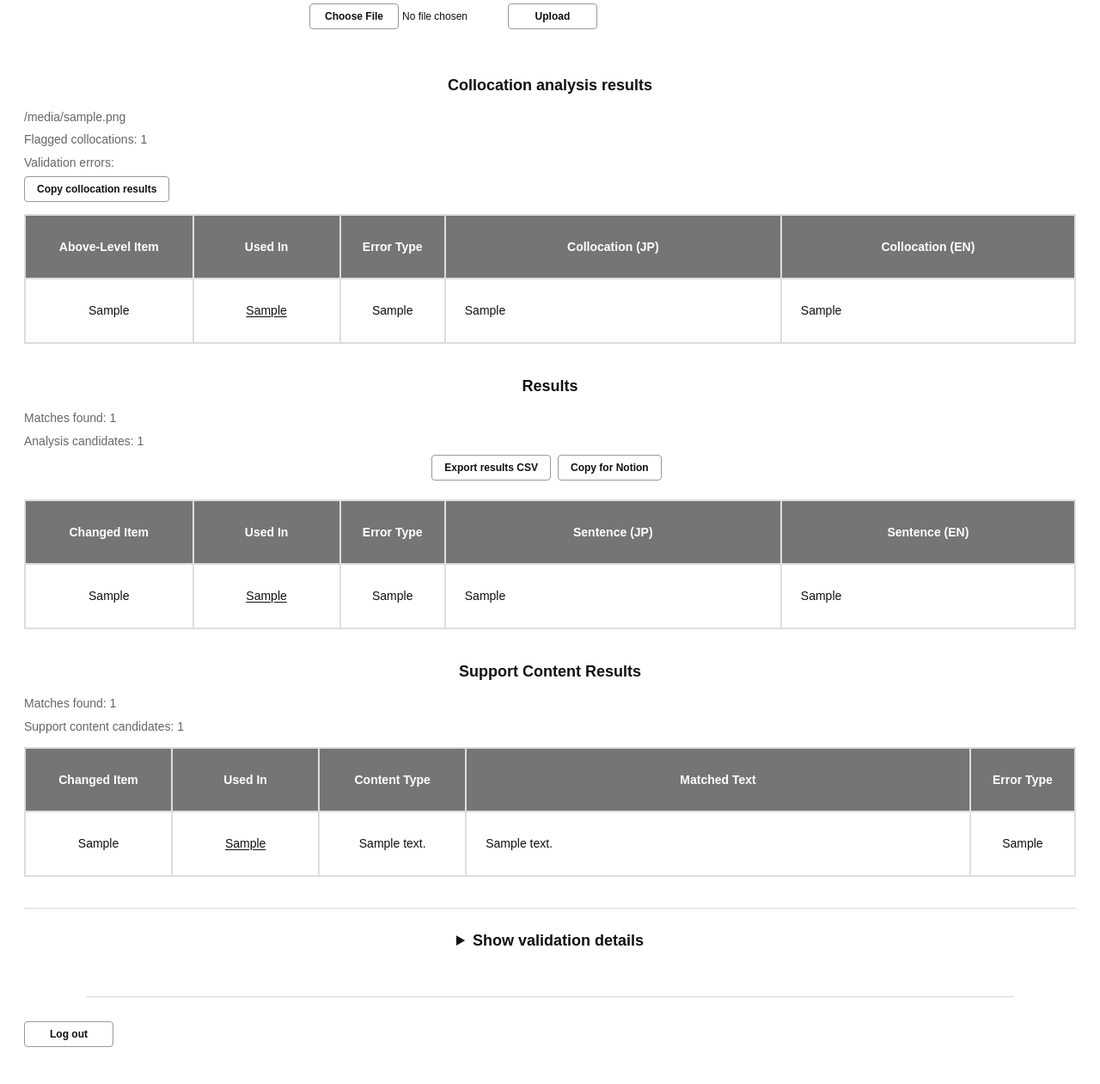
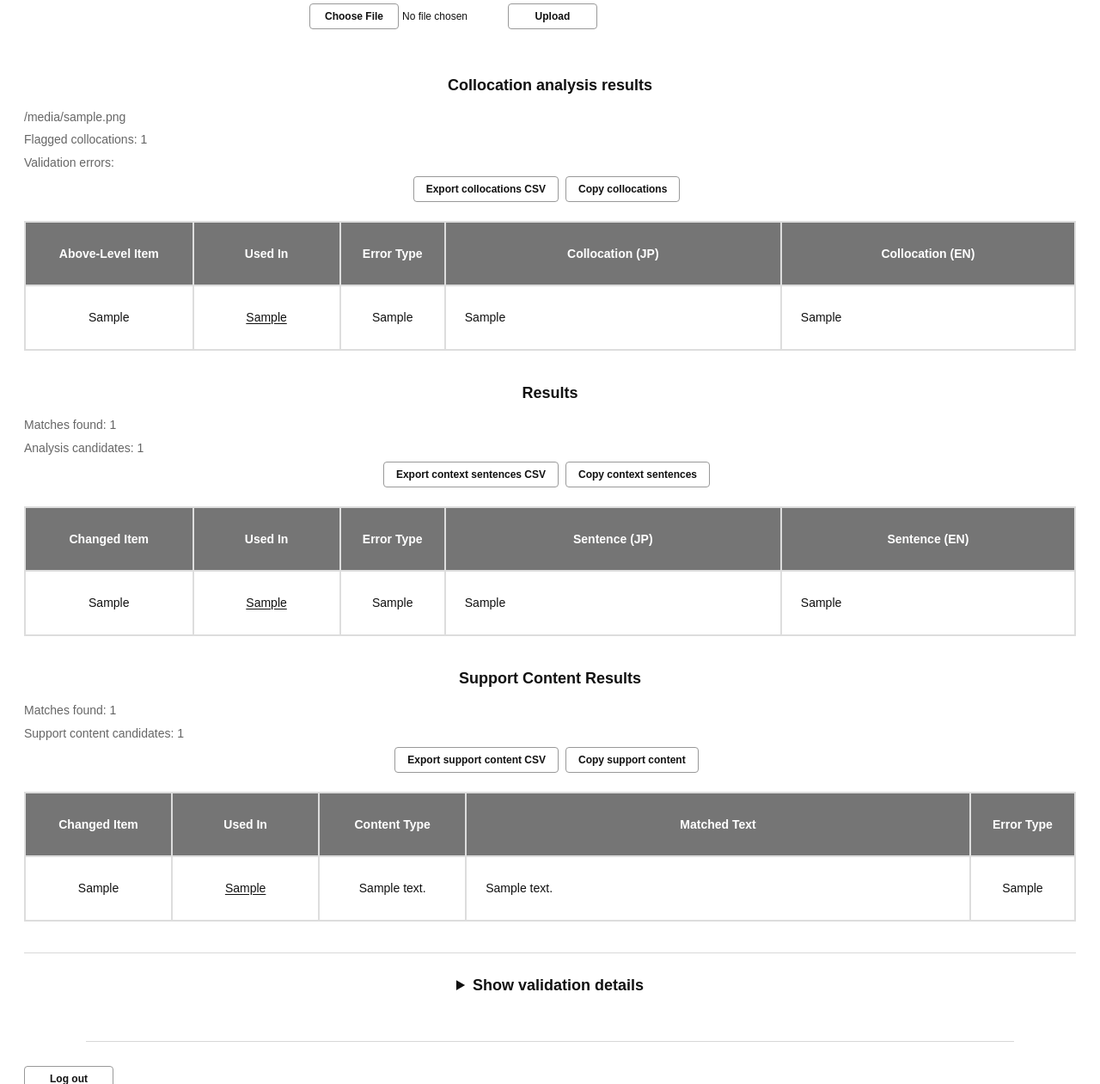
Before and after one commit to tofugukanae/wanikani-impact-checker, a FastAPI app: template templates/dashboard.html in a window 1280 px wide. Shown: the part 516-1777 px from the top of the page at 86% size. Before the commit the page ends 1734 px from the top, so only its background shows below. Run offline with FastAPI, Linux system fonts and the light colour scheme; the template is opened without the code that fills it: most values are stand-ins (such as "Sample title", 1, 10 or a date in 2020).

Commit message:
added export and copy buttons for each result

```diff
--- a/main.py
+++ b/main.py
@@ -10,7 +10,7 @@ from io import StringIO
 import requests
 from dotenv import load_dotenv
 from fastapi import FastAPI, Form, Request, UploadFile, File
-from fastapi.responses import HTMLResponse, RedirectResponse, FileResponse
+from fastapi.responses import HTMLResponse, RedirectResponse, FileResponse, Response
 from fastapi.templating import Jinja2Templates
 from sqlalchemy import create_engine, Column, Integer, String, Text
 from sqlalchemy.orm import declarative_base, sessionmaker
@@ -1425,6 +1425,52 @@ def build_analysis_results_tsv(results):
         ])
 
     return output.getvalue()
+
+
+def build_support_results_csv(results):
+    output = StringIO()
+    writer = csv.writer(output)
+
+    writer.writerow([
+        "changed_item",
+        "old_level",
+        "new_level",
+        "used_in_item",
+        "used_in_level",
+        "used_in_final_level",
+        "content_type",
+        "matched_text",
+        "result_type",
+        "confidence",
+        "review_note",
+        "admin_url",
+    ])
+
+    for result in results:
+        writer.writerow([
+            result.get("changed_characters", ""),
+            result.get("old_level", ""),
+            result.get("new_level", ""),
+            result.get("used_in_characters", ""),
+            result.get("used_in_level", ""),
+            result.get("used_in_final_level", ""),
+            result.get("content_type", ""),
+            result.get("matched_text", ""),
+            result.get("result_type", ""),
+            result.get("confidence", ""),
+            result.get("review_note", ""),
+            result.get("admin_url", ""),
+        ])
+
+    return output.getvalue()
+
+
+def csv_download_response(csv_text, filename):
+    return Response(
+        content=csv_text.encode("utf-8-sig"),
+        media_type="text/csv; charset=utf-8",
+        headers={"Content-Disposition": f'attachment; filename="{filename}"'},
+    )
 
 
 def pick_row_value(row, *fieldnames):
@@ -2099,6 +2145,54 @@ async def export_results(request: Request):
     )
 
 
+@app.post("/export-context-sentences")
+async def export_context_sentences(request: Request):
+    if not is_logged_in(request):
+        return RedirectResponse(url="/", status_code=303)
+
+    context = build_dashboard_context(request)
+
+    if not context["analysis_results"]:
+        return RedirectResponse(url="/dashboard", status_code=303)
+
+    return csv_download_response(
+        build_analysis_results_csv(context["analysis_results"]),
+        "context-sentence-results.csv",
+    )
+
+
+@app.post("/export-collocations")
+async def export_collocations(request: Request):
+    if not is_logged_in(request):
+        return RedirectResponse(url="/", status_code=303)
+
+    context = build_dashboard_context(request)
+
+    if not context["collocation_results"]:
+        return RedirectResponse(url="/dashboard", status_code=303)
+
+    return csv_download_response(
+        build_analysis_results_csv(context["collocation_results"]),
+        "collocation-results.csv",
+    )
+
+
+@app.post("/export-support-content")
+async def export_support_content(request: Request):
+    if not is_logged_in(request):
+        return RedirectResponse(url="/", status_code=303)
+
+    context = build_dashboard_context(request)
+
+    if not context["support_results"]:
+        return RedirectResponse(url="/dashboard", status_code=303)
+
+    return csv_download_response(
+        build_support_results_csv(context["support_results"]),
+        "support-content-results.csv",
+    )
+
+
 @app.post("/logout")
 async def logout(request: Request):
     request.session.clear()
--- a/templates/dashboard.html
+++ b/templates/dashboard.html
@@ -279,9 +279,12 @@
   {% endif %}
 
   {% if collocation_results %}
-  <div style="margin-bottom: 12px;">
-    <button type="button" onclick="copyTableForNotion('collocation-results-table', 'collocation-copy-status')">Copy collocation results</button>
-    <span id="collocation-copy-status" style="margin-left: 8px;"></span>
+  <div class="results-actions">
+    <form class="inline-form" action="/export-collocations" method="post">
+      <button type="submit">Export collocations CSV</button>
+    </form>
+    <button type="button" onclick="copyTableForNotion('collocation-results-table', 'collocation-copy-status')">Copy collocations</button>
+    <span id="collocation-copy-status" class="status-text"></span>
   </div>
 
   <table id="collocation-results-table" class="result-table" border="1" cellpadding="6">
@@ -382,11 +385,10 @@
 
   {% if analysis_results %}
   <div class="results-actions">
-  <form class="inline-form" action="/export-results" method="post">
-    <button type="submit">Export results CSV</button>
-  </form>
-
-    <button type="button" onclick="copyResultsTableForNotion()">Copy for Notion</button>
+    <form class="inline-form" action="/export-context-sentences" method="post">
+      <button type="submit">Export context sentences CSV</button>
+    </form>
+    <button type="button" onclick="copyTableForNotion('results-table', 'copy-status')">Copy context sentences</button>
     <span id="copy-status" class="status-text"></span>
   </div>
 
@@ -426,42 +428,6 @@
     </tbody>
   </table>
 
-  <table id="notion-copy-table" border="1" cellpadding="6"
-    style="position:absolute; left:-9999px; top:-9999px; border-collapse: collapse;">
-    <colgroup>
-      <col style="width: 16%;" />
-      <col style="width: 14%;" />
-      <col style="width: 10%;" />
-      <col style="width: 32%;" />
-      <col style="width: 28%;" />
-    </colgroup>
-    <thead>
-      <tr>
-        <th>Changed Item</th>
-        <th>Used In</th>
-        <th>Error Type</th>
-        <th>Sentence (JP)</th>
-        <th>Sentence (EN)</th>
-      </tr>
-    </thead>
-    <tbody>
-      {% for result in analysis_results %}
-      <tr>
-        <td>{{ result.changed_item_display }}</td>
-        <td>
-          {% if result.admin_url %}
-          <a href="{{ result.admin_url }}">{{ result.used_in_display }}</a>
-          {% else %}
-          {{ result.used_in_display }}
-          {% endif %}
-        </td>
-        <td>{{ {"newly_broken": "NEW", "already_broken": "EXISTING"}.get(result.result_type, result.result_type) }}</td>
-        <td>{{ result.sentence_ja_for_notion or result.sentence_ja or "" }}</td>
-        <td>{{ result.sentence_en }}</td>
-      </tr>
-      {% endfor %}
-    </tbody>
-  </table>
   {% endif %}
 
   <h3>Support Content Results</h3>
@@ -469,6 +435,14 @@
   <p>Support content candidates: {{ support_candidate_count }}</p>
 
   {% if support_results %}
+  <div class="results-actions">
+    <form class="inline-form" action="/export-support-content" method="post">
+      <button type="submit">Export support content CSV</button>
+    </form>
+    <button type="button" onclick="copyTableForNotion('support-results-table', 'support-copy-status')">Copy support content</button>
+    <span id="support-copy-status" class="status-text"></span>
+  </div>
+
   <table id="support-results-table" class="support-table" border="1" cellpadding="6">
     <colgroup>
       <col style="width: 14%;" />
@@ -596,37 +570,6 @@
       });
     });
 
-    async function copyResultsTableForNotion() {
-      const table = document.getElementById("notion-copy-table");
-      const status = document.getElementById("copy-status");
-
-      if (!table || !status) {
-        return;
-      }
-
-      const html = table.outerHTML;
-      const text = tableToTsv(table);
-
-      try {
-        const item = new ClipboardItem({
-          "text/html": new Blob([html], { type: "text/html" }),
-          "text/plain": new Blob([text], { type: "text/plain" }),
-        });
-
-        await navigator.clipboard.write([item]);
-        status.textContent = "Copied for Notion";
-        return;
-      } catch (err) {
-      }
-
-      try {
-        await navigator.clipboard.writeText(text);
-        status.textContent = "Copied as plain text";
-      } catch (fallbackErr) {
-        status.textContent = "Copy failed";
-      }
-    }
-
     async function copyTableForNotion(tableId, statusId) {
       const table = document.getElementById(tableId);
       const status = document.getElementById(statusId);
```
